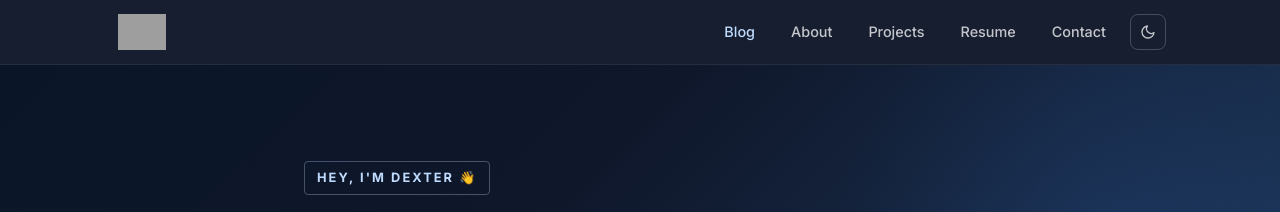
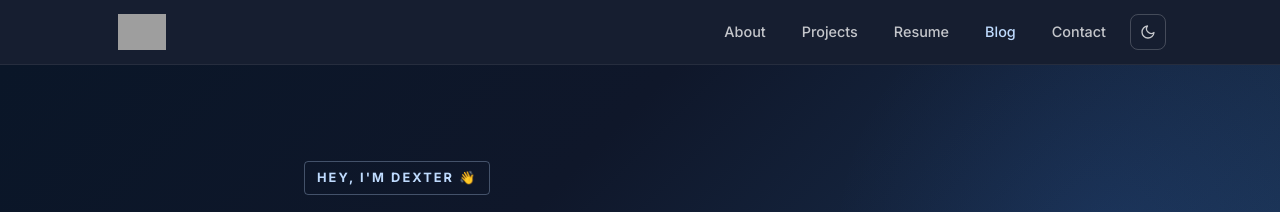
Before and after one commit to dextercarlmiller/blog, a Jekyll site: the page built from index.md, in a window 1280 px wide. Shown: the top 212 px of the page. Built offline with Jekyll 4.4.1, drawn with Linux system fonts in a browser that asks for light colours; comment, search, counter and statistics services are not loaded; grey boxes are pictures that could not be loaded.

Commit message:
Reorder header nav links to match dextermiller.com
Changes order from Blog/About/Projects/Resume/Contact to
About/Projects/Resume/Blog/Contact.

https://claude.ai/code/session_01Vuwu6S3G9znV5ow1GzHekG

```diff
--- a/_includes/header.html
+++ b/_includes/header.html
@@ -6,11 +6,11 @@
     </a>
 
     <div class="nav-links" id="nav-links">
-      <a href="{{ '/' | relative_url }}"
-         class="nav-link{% if page.url == '/' %} active{% endif %}">Blog</a>
       <a href="https://dextermiller.com/#about"   class="nav-link">About</a>
       <a href="https://dextermiller.com/project.html" class="nav-link">Projects</a>
       <a href="https://dextermiller.com/resume.html"  class="nav-link">Resume</a>
+      <a href="{{ '/' | relative_url }}"
+         class="nav-link{% if page.url == '/' %} active{% endif %}">Blog</a>
       <a href="https://dextermiller.com/contact.html" class="nav-link">Contact</a>
     </div>
 
```
